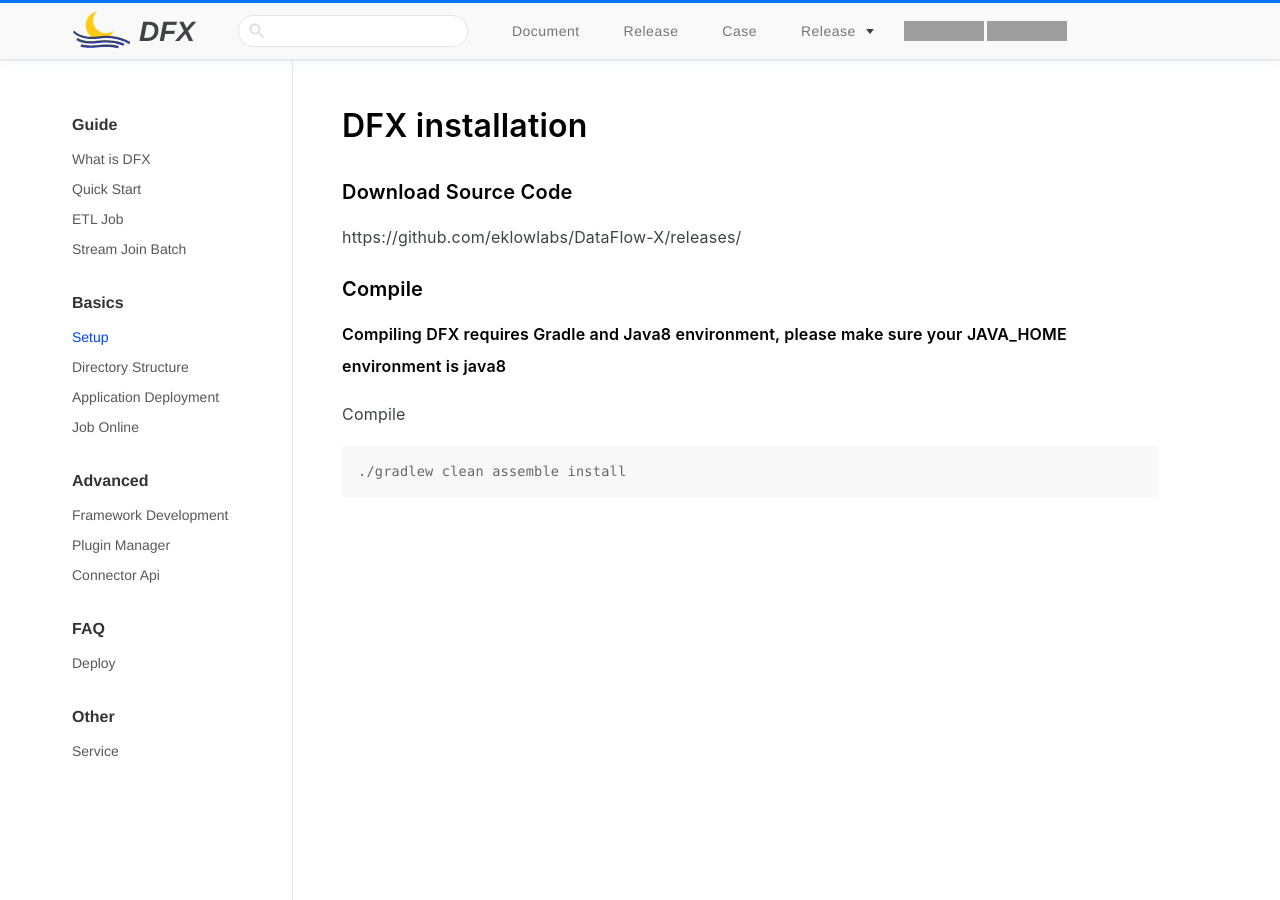
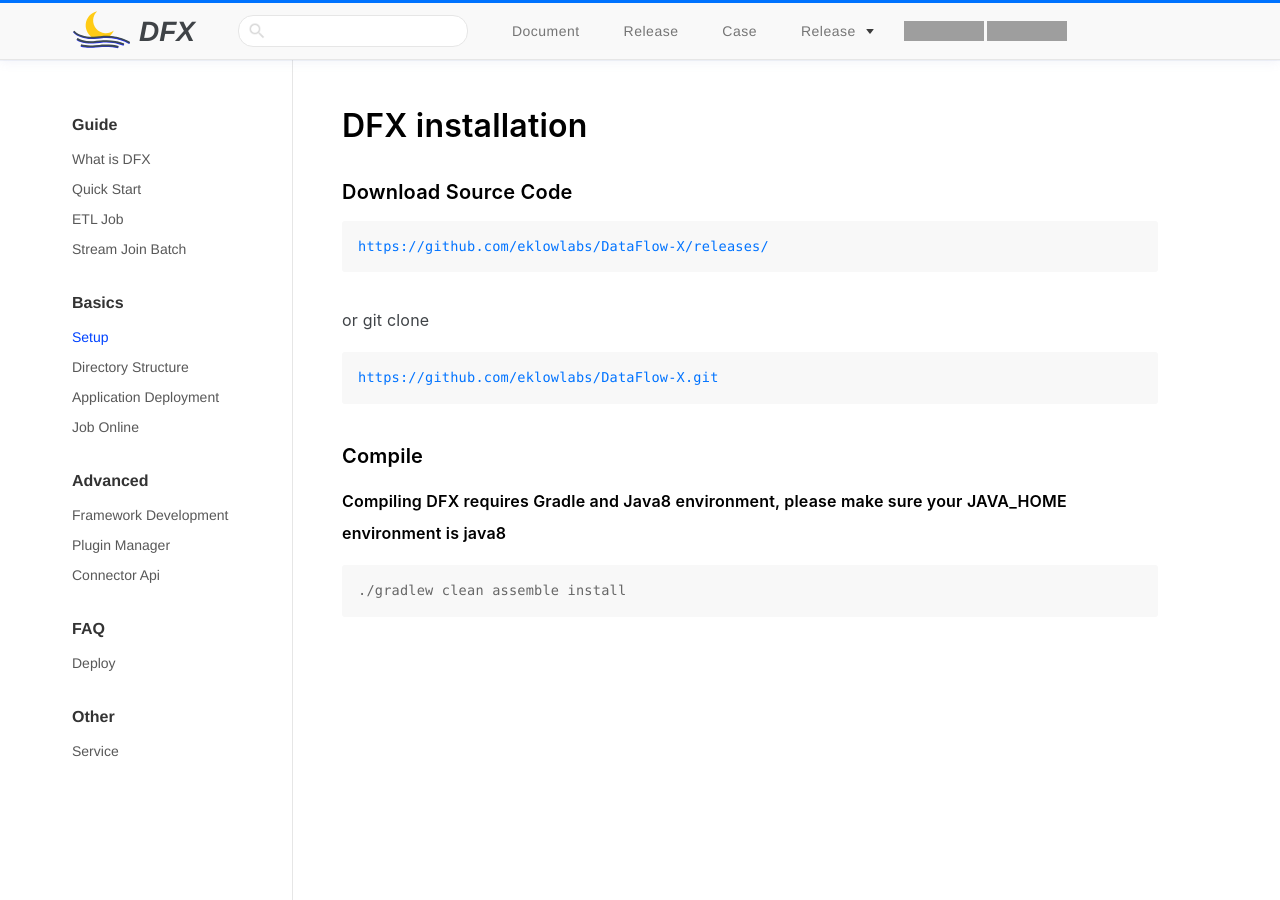
Before and after one commit to eklowlabs/eklowlabs.github.io, a Jekyll site: the page open_flow/bigdata/dfx/core_pages/language/en/docs/basics/setup.html, which Jekyll copies as it is, in a window 1280 px wide. Built offline with Jekyll 4.4.1, drawn with Linux system fonts in a browser that asks for light colours; grey boxes are pictures that could not be loaded.

Commit message:
Success Build EklowLabs Home

```diff
--- a/open_flow/bigdata/dfx/core_pages/language/en/docs/basics/setup.html
+++ b/open_flow/bigdata/dfx/core_pages/language/en/docs/basics/setup.html
@@ -59,12 +59,34 @@
             <h1>DFX installation</h1>
             <h3 id="Download Source Code"><a class="markdown-anchor" href="#Download Source Code">#</a> Download Source
                 Code</h3>
-            <p>https://github.com/eklowlabs/DataFlow-X/releases/</p>
+            <p>
+                <figure class="highlight sql">
+                    <table>
+                        <tr>
+                            <td class="code">
+                                <pre><span class="string">https://github.com/eklowlabs/DataFlow-X/releases/</span></pre>
+                            </td>
+                        </tr>
+                    </table>
+                </figure>
+            </p>
+            <p>or git clone</p>
+            <p>
+                <figure class="highlight sql">
+                    <table>
+                        <tr>
+                            <td class="code">
+                                <pre><span class="string">https://github.com/eklowlabs/DataFlow-X.git</span></pre>
+                            </td>
+                        </tr>
+                    </table>
+                </figure>
+            </p>
             <h3 id="Compile"><a class="markdown-anchor" href="#Compile">#</a> Compile</h3>
             <p><strong>Compiling DFX requires Gradle and Java8 environment, please make sure your JAVA_HOME environment
                 is java8</strong></p>
-            <p>Compile
-                <figure class="highlight bash">
+            <p>
+                <figure class="highlight sql">
                     <table>
                         <tr>
                             <td class="code">
```
Also changed, not shown: open_flow/bigdata/dfx/core_pages/language/zh-cn/docs/basics/setup.html (+24 -2 lines).
